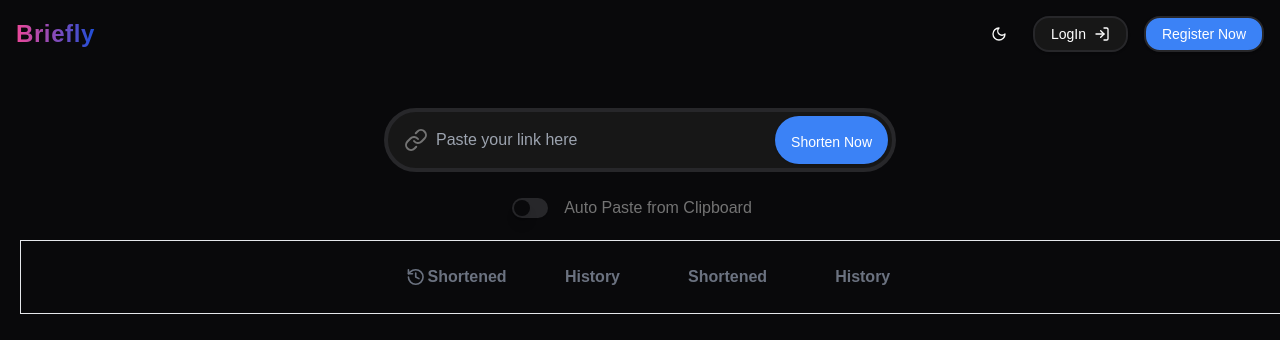
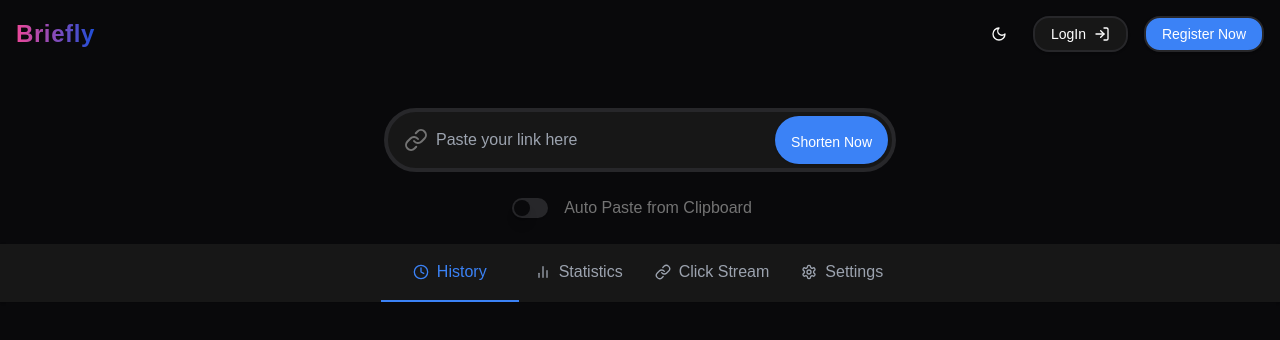
Before and after one commit to Uvais-Ahmad/cut-url, a Next.js app: page /home in a window 1280 px wide. Shown: the top 340 px of the page. Built offline with nearby package versions, Linux system fonts and the light colour scheme; no server answers.

Commit message:
[CREATE] Tabs on homepage

```diff
--- a/app/home/page.tsx
+++ b/app/home/page.tsx
@@ -1,13 +1,14 @@
 "use client"
 import LinkShortenerInput from '@/components/LinkShortnerInput'
 import NavBar from '@/components/NavBar'
-import { Tabs, TabsContent, TabsList, TabsTrigger } from '@radix-ui/react-tabs';
-import { History } from 'lucide-react';
+import { Tabs, TabsList, TabsTrigger } from '@radix-ui/react-tabs';
+import { BarChart2, Clock, LinkIcon, Settings } from 'lucide-react';
 import React, { useState } from 'react'
 
 // Home Page (for authenticated users)
 function MainHomePage() {
     const [reRender, setReRender] = useState<boolean>(false);
+    const [activeTab, setActiveTab] = useState('history');
     console.log("MainHomePage re-rendered", reRender);
     return (
         <div className='h-full'>
@@ -18,30 +19,41 @@
                 />
 
                 {/* Tabs */}
-                <div className='flex flex-row justify-center m-5 border border-gray-200 w-full'>
-                    <Tabs defaultValue="shortened" className="my-6">
-                        <TabsList className="grid w-full grid-cols-4 gap-8 ">
-                            <div className="flex flex-row justify-center items-center">
-                                <History className="h-6 w-6 text-gray-500" />
-                                <TabsTrigger value="statistics" className="w-full text-center font-semibold text-gray-500 ">Shortened</TabsTrigger>
-                            </div>
-                            <TabsTrigger value="history" className="w-full text-center font-semibold text-gray-500 ">History</TabsTrigger>
-                            <TabsTrigger value="clickstream" className="w-full text-center font-semibold text-gray-500 ">Shortened</TabsTrigger>
-                            <TabsTrigger value="setting" className="w-full text-center font-semibold text-gray-500 ">History</TabsTrigger>
-                        </TabsList>
-                        <TabsContent value="shortened">
-                            {/* Shortened URLs Table */}
-                        </TabsContent>
-                        <TabsContent value="history">
-                            {/* History Table */}
-                        </TabsContent>
-                        <TabsContent value="shortened">
-                            {/* Shortened URLs Table */}
-                        </TabsContent>
-                        <TabsContent value="history">
-                            {/* History Table */}
-                        </TabsContent>
-                    </Tabs>
+                <div className='min-h-screen '>
+                    <div className='container mx-auto py-6'>
+                        <Tabs defaultValue="history" className="w-full bg-gray-50 dark:bg-neutral-900 shadow" onValueChange={setActiveTab}>
+                            <TabsList className="w-full flex justify-center bg-transparent p-0">
+                                <TabsTrigger
+                                    value="history"
+                                    className={`flex items-center gap-2 rounded-none border-b-2 px-8 py-4 ${activeTab === "history" ? "border-blue-500 text-blue-500" : "border-transparent text-gray-400"}`}
+                                >
+                                    <Clock className="h-4 w-4" />
+                                    History
+                                </TabsTrigger>
+                                <TabsTrigger
+                                    value="statistics"
+                                    className={`flex items-center gap-2 rounded-none border-b-2 px-4 py-4 ${activeTab === "statistics" ? "border-blue-500 text-blue-500" : "border-transparent text-gray-400"}`}
+                                >
+                                    <BarChart2 className="h-4 w-4" />
+                                    Statistics
+                                </TabsTrigger>
+                                <TabsTrigger
+                                    value="clickstream"
+                                    className={`flex items-center gap-2 rounded-none border-b-2 px-4 py-4 ${activeTab === "clickstream" ? "border-blue-500 text-blue-500" : "border-transparent text-gray-400"}`}
+                                >
+                                    <LinkIcon className="h-4 w-4" />
+                                    Click Stream
+                                </TabsTrigger>
+                                <TabsTrigger
+                                    value="settings"
+                                    className={`flex items-center gap-2 rounded-none border-b-2 px-4 py-4 ${activeTab === "settings" ? "border-blue-500 text-blue-500" : "border-transparent text-gray-400"}`}
+                                >
+                                    <Settings className="h-4 w-4" />
+                                    Settings
+                                </TabsTrigger>
+                            </TabsList>
+                        </Tabs>
+                    </div>
                 </div>
             </div>
         </div>
```
